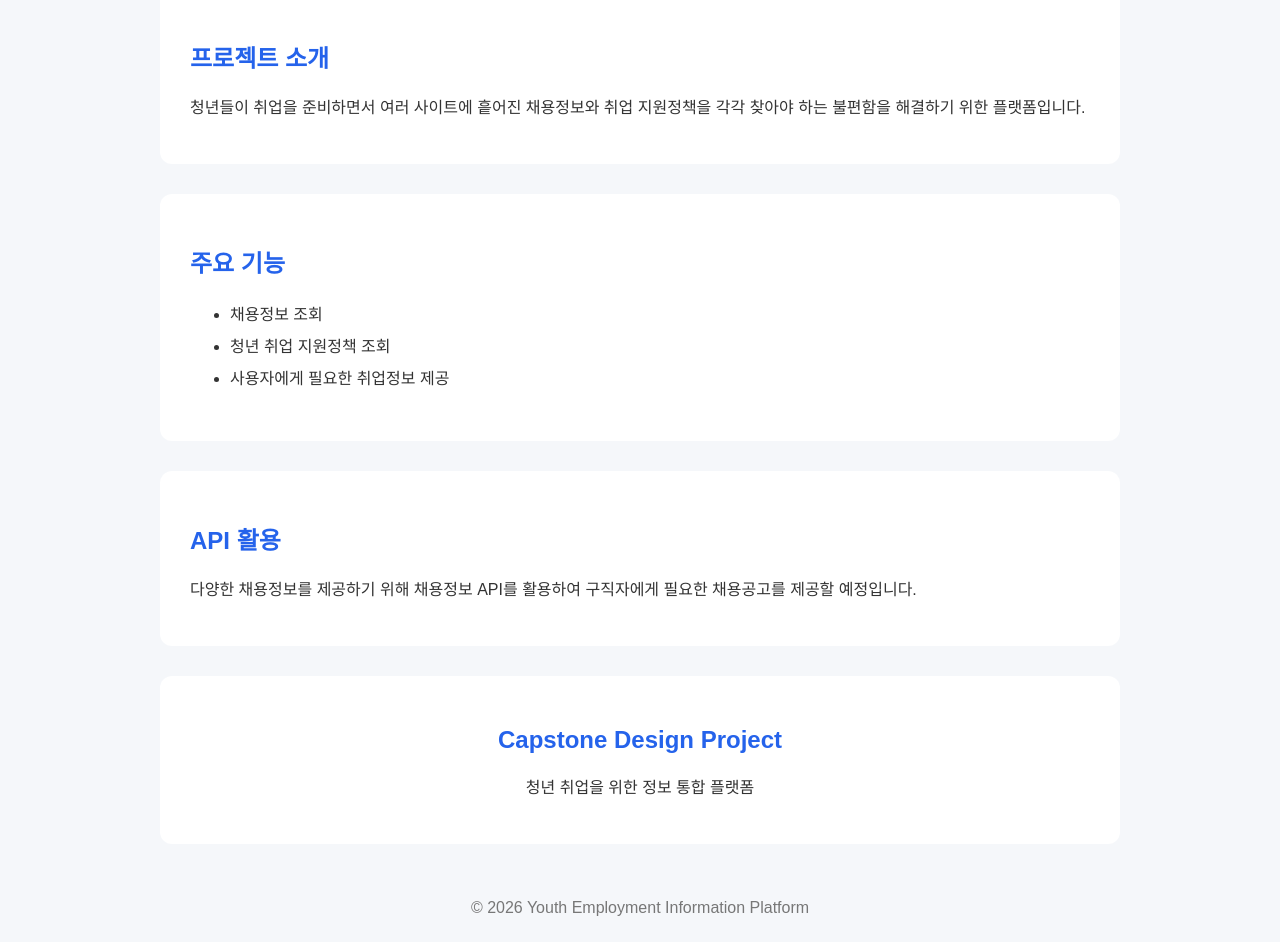
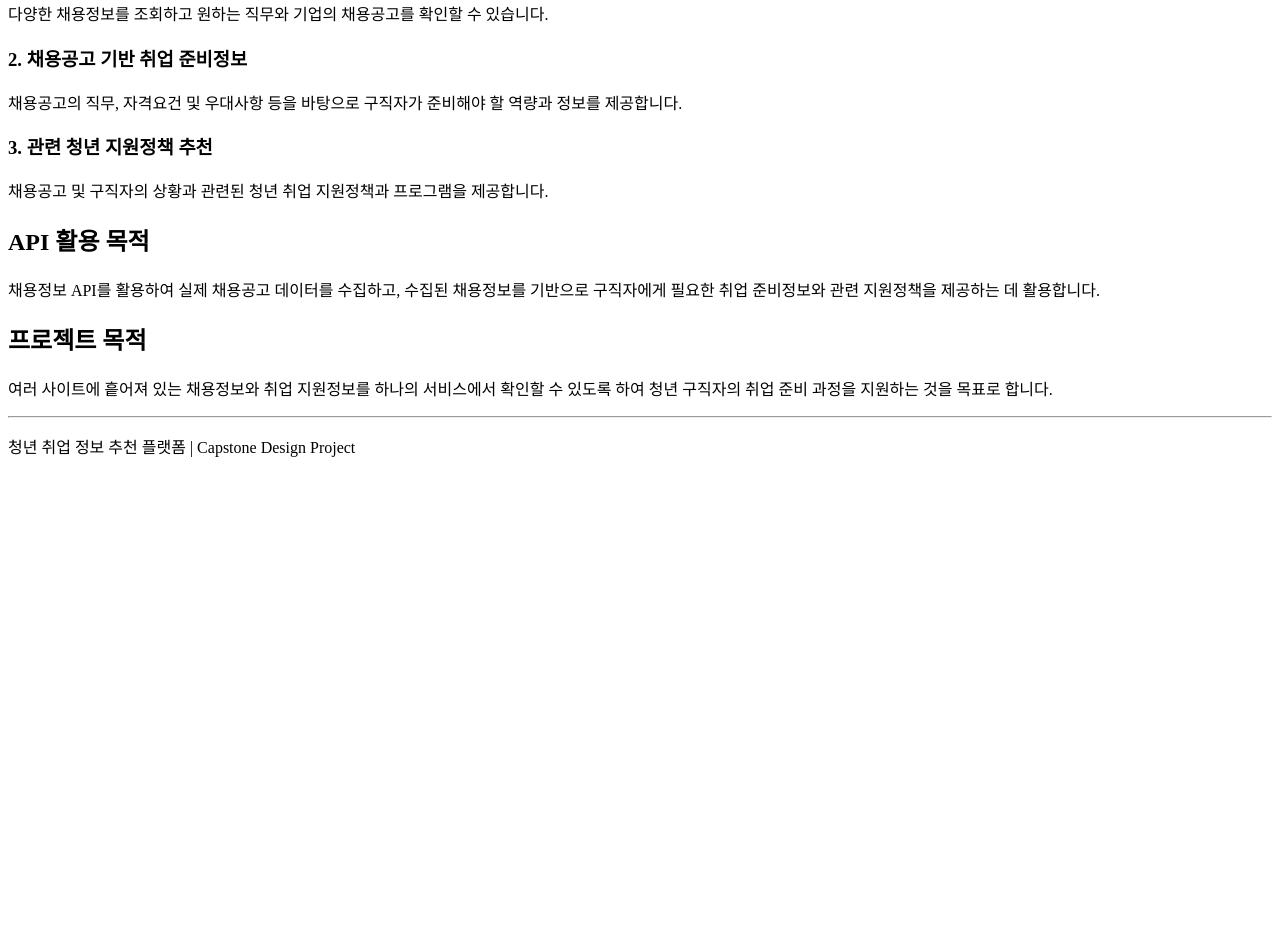
Before and after one commit to kms73289-cmyk/youth-job-platform, a plain HTML site: page index.html in a window 1280 px wide. Shown: the part 287-1229 px from the top of the page. After the commit the page ends 800 px from the top, so only its background shows below. Drawn offline with Linux system fonts and the light colour scheme.

Commit message:
Update index.html

```diff
--- a/index.html
+++ b/index.html
@@ -4,99 +4,59 @@
     <meta charset="UTF-8">
     <meta name="viewport" content="width=device-width, initial-scale=1.0">
     <title>청년 취업 정보 추천 플랫폼</title>
-
-    <style>
-        body {
-            font-family: Arial, sans-serif;
-            margin: 0;
-            background-color: #f5f7fa;
-            color: #333;
-        }
-
-        header {
-            background-color: #2563eb;
-            color: white;
-            text-align: center;
-            padding: 60px 20px;
-        }
-
-        header h1 {
-            margin-bottom: 15px;
-        }
-
-        header p {
-            font-size: 17px;
-        }
-
-        section {
-            max-width: 900px;
-            margin: 30px auto;
-            background-color: white;
-            padding: 30px;
-            border-radius: 12px;
-        }
-
-        h2 {
-            color: #2563eb;
-        }
-
-        ul {
-            line-height: 2;
-        }
-
-        .info {
-            text-align: center;
-        }
-
-        footer {
-            text-align: center;
-            padding: 25px;
-            color: #777;
-        }
-    </style>
 </head>
 
 <body>
 
-    <header>
     <h1>청년 취업 정보 추천 플랫폼</h1>
-        <p>채용정보와 청년 지원정책을 한 곳에서 확인하세요.</p>
-    </header>
 
-    <section>
     <h2>프로젝트 소개</h2>
     <p>
-            청년들이 취업을 준비하면서 여러 사이트에 흩어진
-            채용정보와 취업 지원정책을 각각 찾아야 하는 불편함을
-            해결하기 위한 플랫폼입니다.
+        청년 구직자가 채용공고를 확인한 후,
+        해당 채용공고에 필요한 취업 준비사항과
+        관련 청년 지원정책을 함께 확인할 수 있도록
+        정보를 제공하는 플랫폼입니다.
     </p>
-    </section>
 
-    <section>
-        <h2>주요 기능</h2>
-        <ul>
-            <li>채용정보 조회</li>
-            <li>청년 취업 지원정책 조회</li>
-            <li>사용자에게 필요한 취업정보 제공</li>
-        </ul>
-    </section>
+    <h2>서비스 주요 기능</h2>
 
-    <section>
-        <h2>API 활용</h2>
+    <h3>1. 채용공고 조회</h3>
     <p>
-            다양한 채용정보를 제공하기 위해 채용정보 API를 활용하여
-            구직자에게 필요한 채용공고를 제공할 예정입니다.
+        다양한 채용정보를 조회하고 원하는 직무와 기업의
+        채용공고를 확인할 수 있습니다.
     </p>
-    </section>
 
-    <section class="info">
-        <h2>Capstone Design Project</h2>
-        <p>청년 취업을 위한 정보 통합 플랫폼</p>
-    </section>
+    <h3>2. 채용공고 기반 취업 준비정보</h3>
+    <p>
+        채용공고의 직무, 자격요건 및 우대사항 등을 바탕으로
+        구직자가 준비해야 할 역량과 정보를 제공합니다.
+    </p>
 
-    <footer>
-        © 2026 Youth Employment Information Platform
-    </footer>
+    <h3>3. 관련 청년 지원정책 추천</h3>
+    <p>
+        채용공고 및 구직자의 상황과 관련된
+        청년 취업 지원정책과 프로그램을 제공합니다.
+    </p>
+
+    <h2>API 활용 목적</h2>
+    <p>
+        채용정보 API를 활용하여 실제 채용공고 데이터를 수집하고,
+        수집된 채용정보를 기반으로 구직자에게 필요한
+        취업 준비정보와 관련 지원정책을 제공하는 데 활용합니다.
+    </p>
+
+    <h2>프로젝트 목적</h2>
+    <p>
+        여러 사이트에 흩어져 있는 채용정보와 취업 지원정보를
+        하나의 서비스에서 확인할 수 있도록 하여
+        청년 구직자의 취업 준비 과정을 지원하는 것을 목표로 합니다.
+    </p>
+
+    <hr>
+
+    <p>
+        청년 취업 정보 추천 플랫폼 | Capstone Design Project
+    </p>
 
 </body>
 </html>
```
Lines whose indentation alone changed are shown as unchanged.
